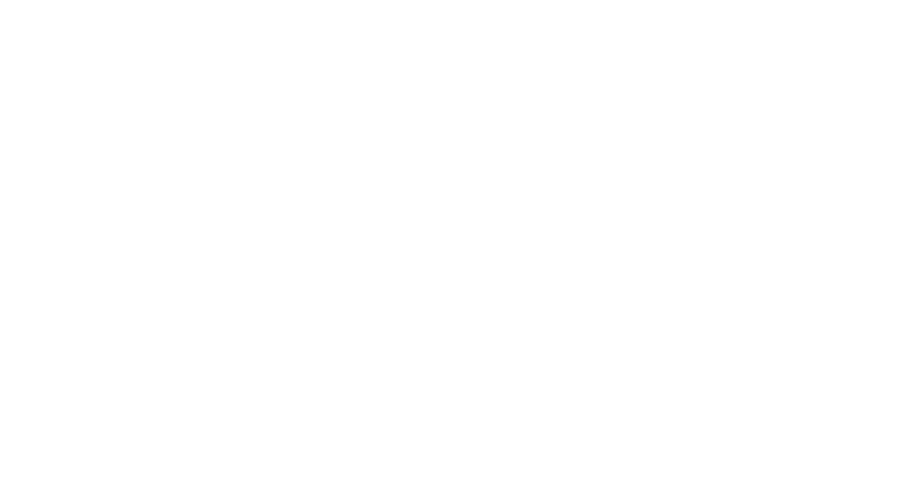
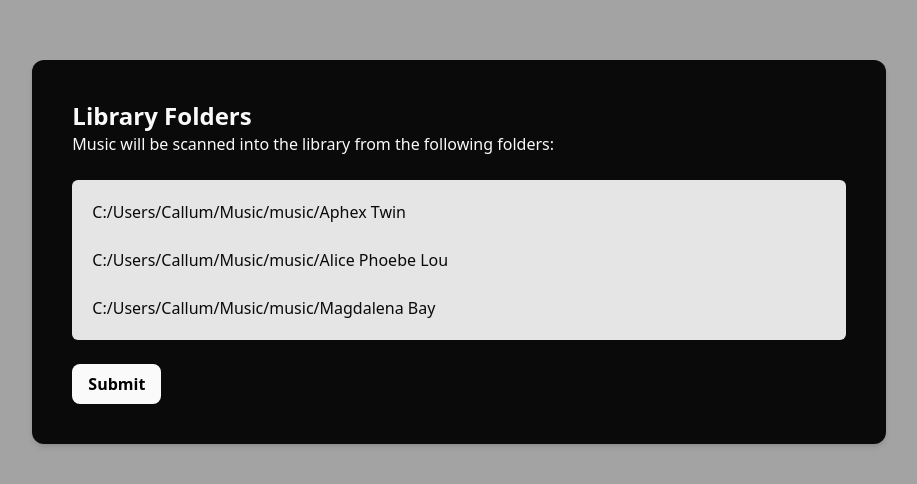
Before and after one commit to callum-jones19/coralia, a React (Vite) app: page /onboarding in a window 1280 px wide. Before the commit this address had no page. Shown: the part 148-632 px from the top of the page, without its empty margins (181-1098 px from the left). Built offline with nearby package versions, Linux system fonts and the light colour scheme.

Commit message:
Add draft for library setup screen

```diff
--- a/src/App.tsx
+++ b/src/App.tsx
@@ -1,6 +1,7 @@
 import { BrowserRouter, Route, Routes } from "react-router";
 import HomeScreen from "./screens/HomeScreen";
 import SettingsScreen from "./screens/SettingsScreen";
+import OnboardingScreen from "./screens/OnboardingScreen";
 
 export default function App() {
   return (
@@ -12,6 +13,10 @@ export default function App() {
             element={<HomeScreen />}
           />
           <Route
+            path="/onboarding"
+            element={<OnboardingScreen />}
+          />
+          <Route
             path="/settings"
             element={<SettingsScreen />}
           />
--- /dev/null
+++ b/src/screens/OnboardingScreen.tsx
@@ -0,0 +1,46 @@
+import { useState } from "react";
+import { Trash } from "react-feather";
+
+interface DirectoryListItemProps {
+  path: string;
+}
+
+function DirectoryListItem({ path }: DirectoryListItemProps) {
+  const [isHovering, setIsHovering] = useState<boolean>(false);
+
+  return (
+    <>
+      <div
+        className="min-h-50 w-full p-3 flex flex-row items-center justify-between hover:bg-neutral-300 rounded-lg"
+        onMouseEnter={() => setIsHovering(true)}
+        onMouseLeave={() => setIsHovering(false)}
+      >
+        <p>{path}</p>
+        {isHovering &&
+          <button className="text-black p-1 hover:bg-neutral-300 m-0">
+            <Trash size='1rem' />
+          </button>
+        }
+      </div>
+    </>
+  )
+}
+
+export default function OnboardingScreen() {
+  return (
+    <div className="h-screen flex flex-col justify-center bg-neutral-400">
+      <div className="bg-neutral-950 text-neutral-50 shadow-md w-2/3 m-auto p-10 rounded-xl flex flex-col gap-6">
+        <div>
+          <p className="text-2xl font-bold">Library Folders</p>
+          <p>Music will be scanned into the library from the following folders:</p>
+        </div>
+        <div className="bg-neutral-200 text-neutral-950 p-2 rounded-md">
+          <DirectoryListItem path="C:/Users/Callum/Music/music/Aphex Twin" />
+          <DirectoryListItem path="C:/Users/Callum/Music/music/Alice Phoebe Lou" />
+          <DirectoryListItem path="C:/Users/Callum/Music/music/Magdalena Bay" />
+        </div>
+        <button type="submit" className="rounded-lg bg-neutral-50 text-black font-bold p-2 pr-4 pl-4 w-fit">Submit</button>
+      </div>
+    </div>
+  )
+}
```
